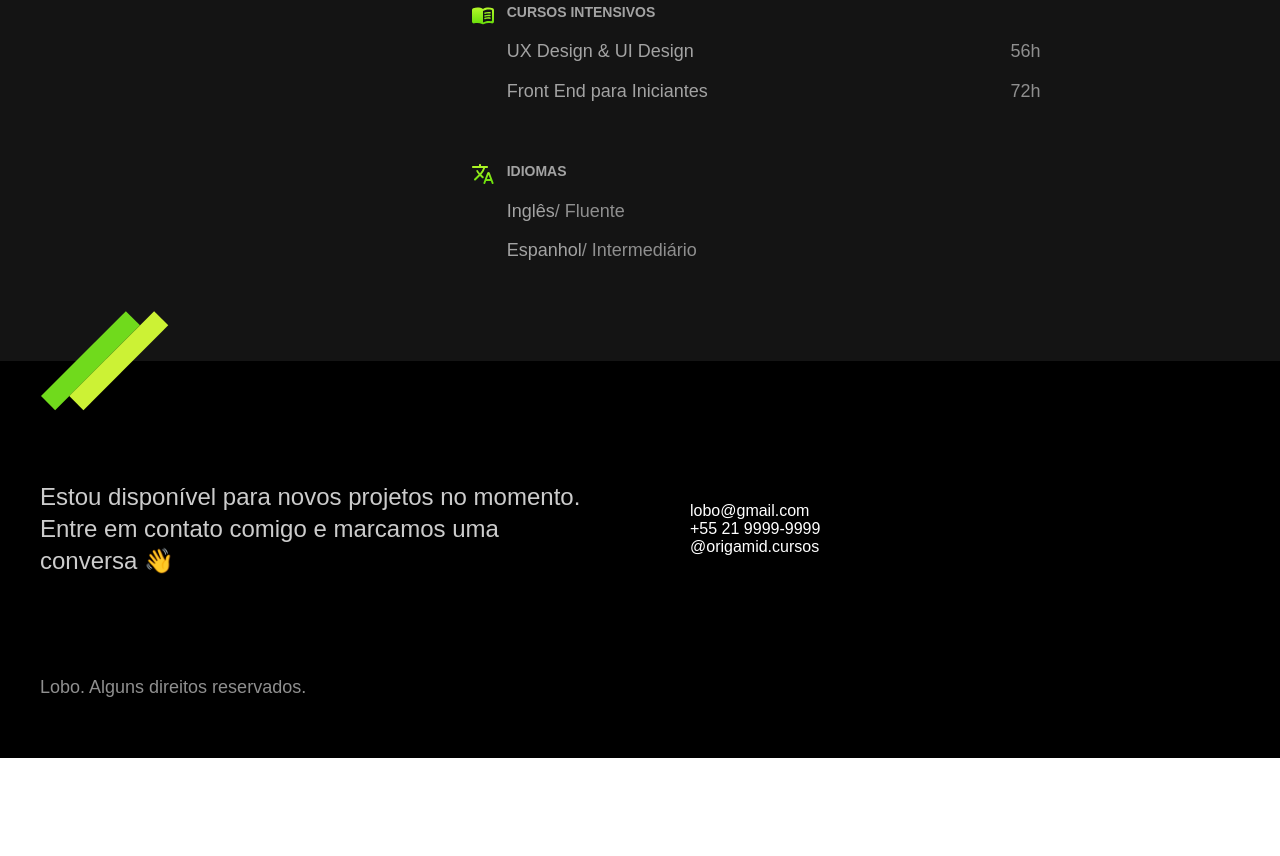
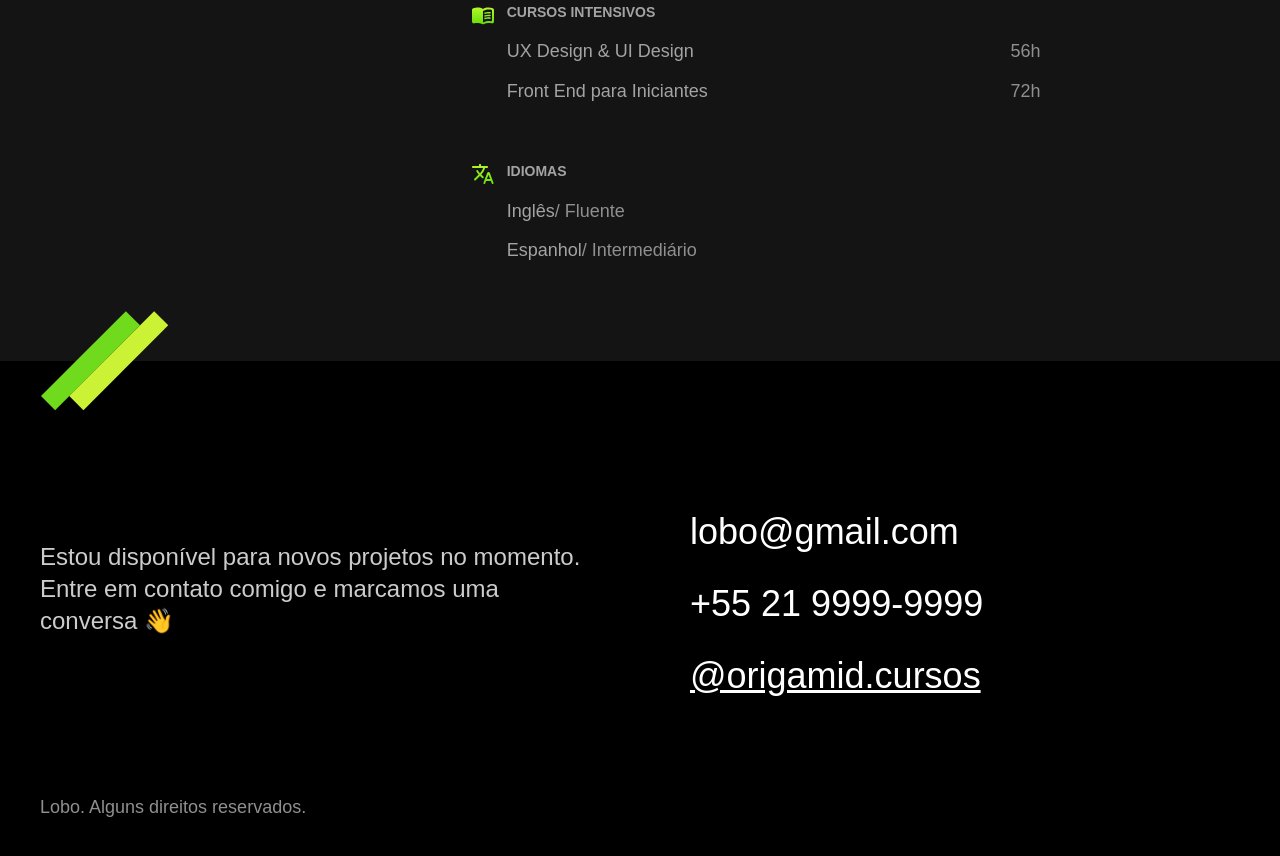
Before and after one commit to edgracional/Projeto_Protifolio, a plain HTML site: page index.html in a window 1280 px wide. Shown: the part 1928-2784 px from the top of the page. Before the commit the page ends 2686 px from the top, so only its background shows below. Drawn offline with Linux system fonts and the light colour scheme.

Commit message:
Footer correção

```diff
--- a/css/footer.css
+++ b/css/footer.css
@@ -19,6 +19,13 @@
 }
 .footer-contato li {
   color: #fff;
+  font-size: 36px;
+  margin-top: 30px;
+
+}
+
+.footer-contato li a {
+  color: #fff;
 }
 
 .footer-copy {
--- a/index.html
+++ b/index.html
@@ -142,7 +142,7 @@
       <ul class="footer-contato">
         <li>lobo@gmail.com</li>
         <li>+55 21 9999-9999</li>
-        <li>@origamid.cursos</li>
+        <li><a href="/">@origamid.cursos</a></li>
       </ul>
 
       <p class="footer-copy">Lobo. Alguns direitos reservados.</p>
```
